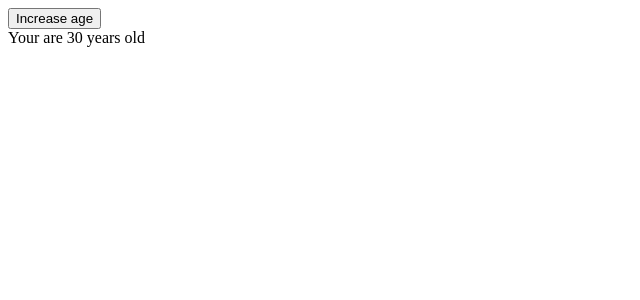
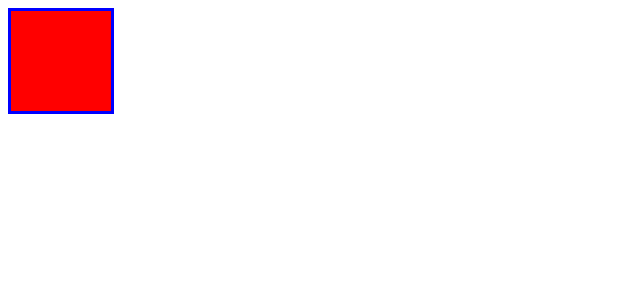
Before and after one commit to johannpa/React-test, a React (Create React App) app: page / in a window 1280 px wide. Shown: the top 300 px of the page, without its empty margins (0-640 px from the left). Built offline with nearby package versions, Linux system fonts and the light colour scheme.

Commit message:
The way to make style inline

```diff
--- a/src/App.jsx
+++ b/src/App.jsx
@@ -1,11 +1,19 @@
 import React from "react";
-import { AgeCounter } from "./AgeCounter";
+// import { AgeCounter } from "./AgeCounter";
 // import { Greatings } from "./Greatings";
 
 export function App() {
   return (
     <>
-      <AgeCounter />
+      <div
+        style={{
+          backgroundColor: "red",
+          height: 100,
+          width: 100,
+          border: "3px solid blue",
+        }}
+      ></div>
+      {/* <AgeCounter /> */}
     </>
   );
 }
```
